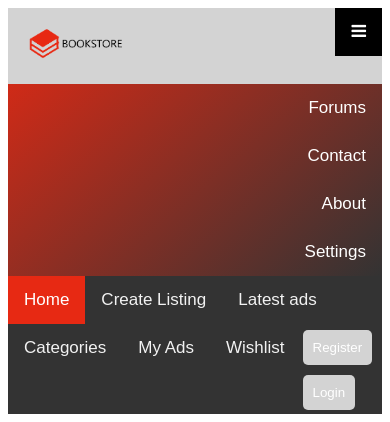
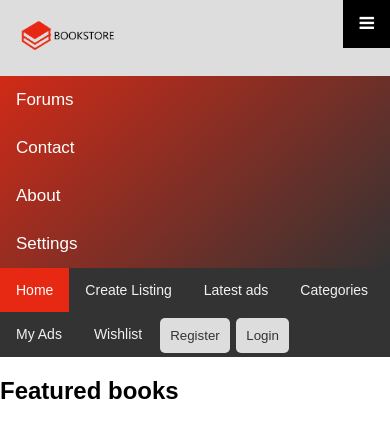
Before and after one commit to JosKotze/BookstoreProjectXamppFolder, a plain HTML site: page BookStore.html in a window 390 px wide. Both pictures are taken after a click on the link 358 px from the left and 32 px from the top of the page. Shown: the top 422 px of the page. Drawn offline with Linux system fonts and the light colour scheme.

Commit message:
responsive design to mobile

```diff
--- a/BookStore.html
+++ b/BookStore.html
@@ -12,6 +12,7 @@
 </head>
 <body>
   <!-- Top Navigation Menu -->
+  <div class="topbanner">
     <div class="topnav">
       <a href="" class="active"><img class="logo-img" src="BookstoreLogo.png" alt="BookstoreLogo"></a>
       <!-- Navigation links (hidden by default) -->
@@ -23,9 +24,11 @@
       </div>
       <!-- "Hamburger menu" / "Bar icon" to toggle the navigation links -->
       <a href="javascript:void(0);" class="icon" onclick="myFunction()">
-      <i class="fa fa-bars"></i>
+        <i class="fa fa-bars"></i> <!-- fa fa-bars class icon for burger menu icon from font library-->
       </a>
     </div>
+  </div>
+
   <div class="second-lv-btns">
     <div>
       <a class="CurrentPage" href="BookStore.html">Home</a>
--- a/style.css
+++ b/style.css
@@ -3,9 +3,14 @@ body {
     font-family: Arial, Helvetica, sans-serif;
 }
 
+html, body {
+  padding:0;
+  margin:0;
+}
+
 .logo-img {
-    width: 15%;
-    min-width: 100px;
+  width: 15%;
+  min-width: 100px;
 }
 /*
 
@@ -23,16 +28,27 @@ body {
 }
 */
 
+.topbanner .topnav{
+  display: block;
+  width: 100%;
+}
+
 /* Style the navigation menu */
 .topnav {
   background: linear-gradient(139deg, rgba(231,41,19,1) 0%, rgba(51,51,51,1) 100%);
   position: relative;
 }
 
-/* Hide the links inside the navigation menu (except for logo/home) */
+/* Hide the links inside the navigation menu (except for logo/home)
 .topnav #myLinks {
   display: none;
-  text-align: right;
+  text-align: justify;
+}
+*/
+
+.topnav #myLinks {
+  display: none;
+  text-align: justify;
 }
 
 /* Style navigation menu links */
@@ -43,6 +59,17 @@ body {
   font-size: 17px;
   display: block;
 }
+
+/*
+.topnav a {
+  float: left;
+  color: #f2f2f2;
+  text-align: center;
+  padding: 14px 16px;
+  text-decoration: none;
+  font-size: 17px;
+}
+*/
 
 /* Style the hamburger menu */
 .topnav a.icon {
@@ -61,7 +88,7 @@ body {
 
 /* Style the active link (or home/logo) */
 .active {
-  background-color: lightgray;
+  background-color: lightgrey;
   color: white;
 }
 
@@ -80,8 +107,8 @@ body {
 }
 
 .second-lv-btns button{
-  background-color: lightgray;
-  color: white;
+  background-color: #ddd;
+  color: #333;
   padding: 10px;
   border: none;
   border-radius: 5px;
@@ -109,6 +136,12 @@ body {
 .second-lv-btns a.CurrentPage {
   background-color: #e72913;
   color: white;
+}
+
+@media (max-width: 400px) {
+  .second-lv-btns a {
+    font-size: 14px;
+  }
 }
 
 /* */
@@ -219,6 +252,13 @@ label {
   border: 2px;
   border-style: solid;
   border-color: #333;
+}
+
+
+@media (max-width: 450px){
+  .login-form {
+    width: fit-content;
+  }
 }
 
 .CreateListing-form input:hover, .CreateListing-form select:hover, .login-form input:hover, .Registration-form input:hover {
```
Also changed, not shown: CreateListing.html (+2 -0 lines), LoginPage.html (+2 -1 lines). Lines whose indentation alone changed are shown as unchanged.
